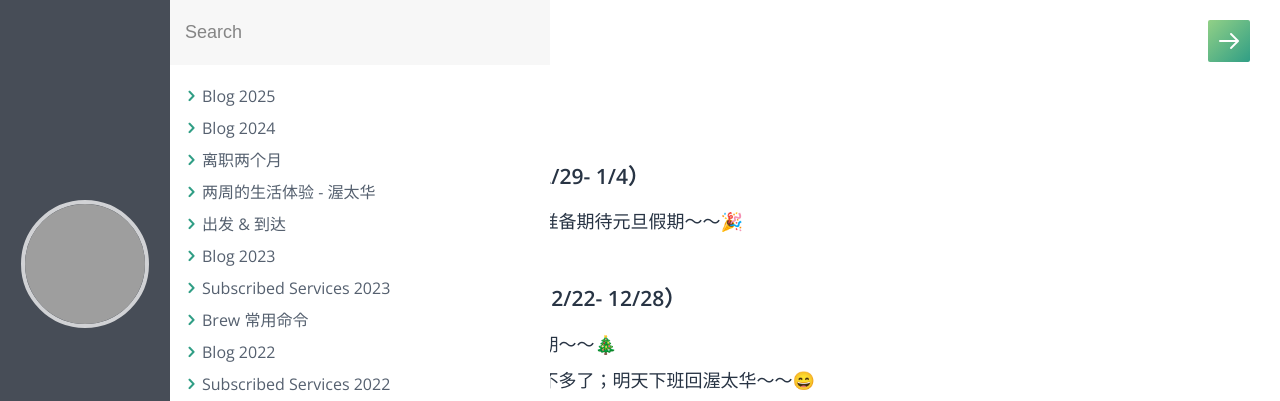
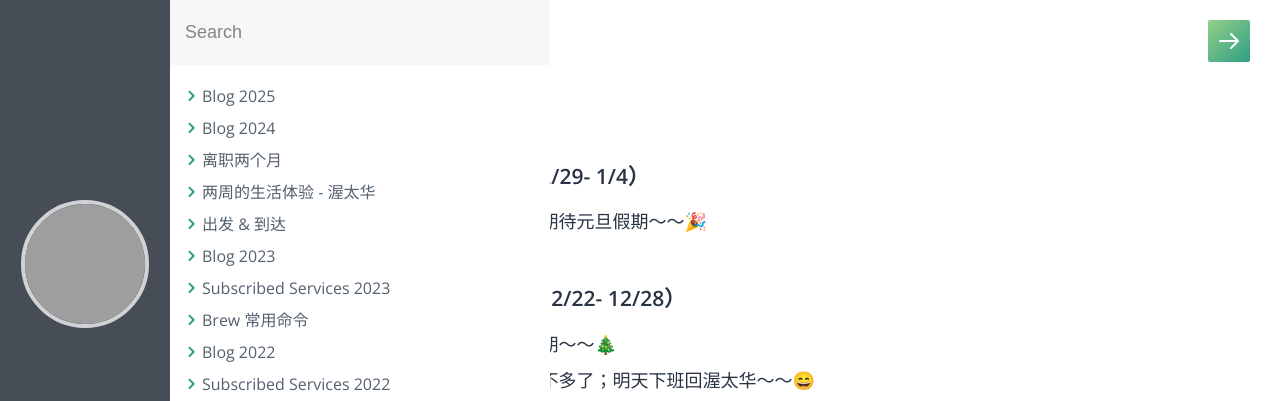
Before and after one commit to samxupeiran/samxupeiran.github.io, a Jekyll site: the page built from _posts/life/2025-01-02-my-blog.md, in a window 1280 px wide. Shown: the top 401 px of the page. Built offline with Jekyll 4.4.1, drawn with Linux system fonts in a browser that asks for light colours; some web fonts are replaced; grey boxes are pictures that could not be loaded.

Commit message:
feat: add weekly blog 12/29

```diff
--- a/_posts/life/2025-01-02-my-blog.md
+++ b/_posts/life/2025-01-02-my-blog.md
@@ -7,7 +7,7 @@ tags: Blog
 
 
 - ### 2026 年 1 月 第 1 周（12/29- 1/4）
-     - 12/29 圣诞假期结束了，准备期待元旦假期～～🎉
+     - 12/29 圣诞假期结束了，期待元旦假期～～🎉
 
 - ### 2025 年 12 月 第 4 周（12/22- 12/28）
      - 12/22 圣诞周了，期待假期～～🎄
```
